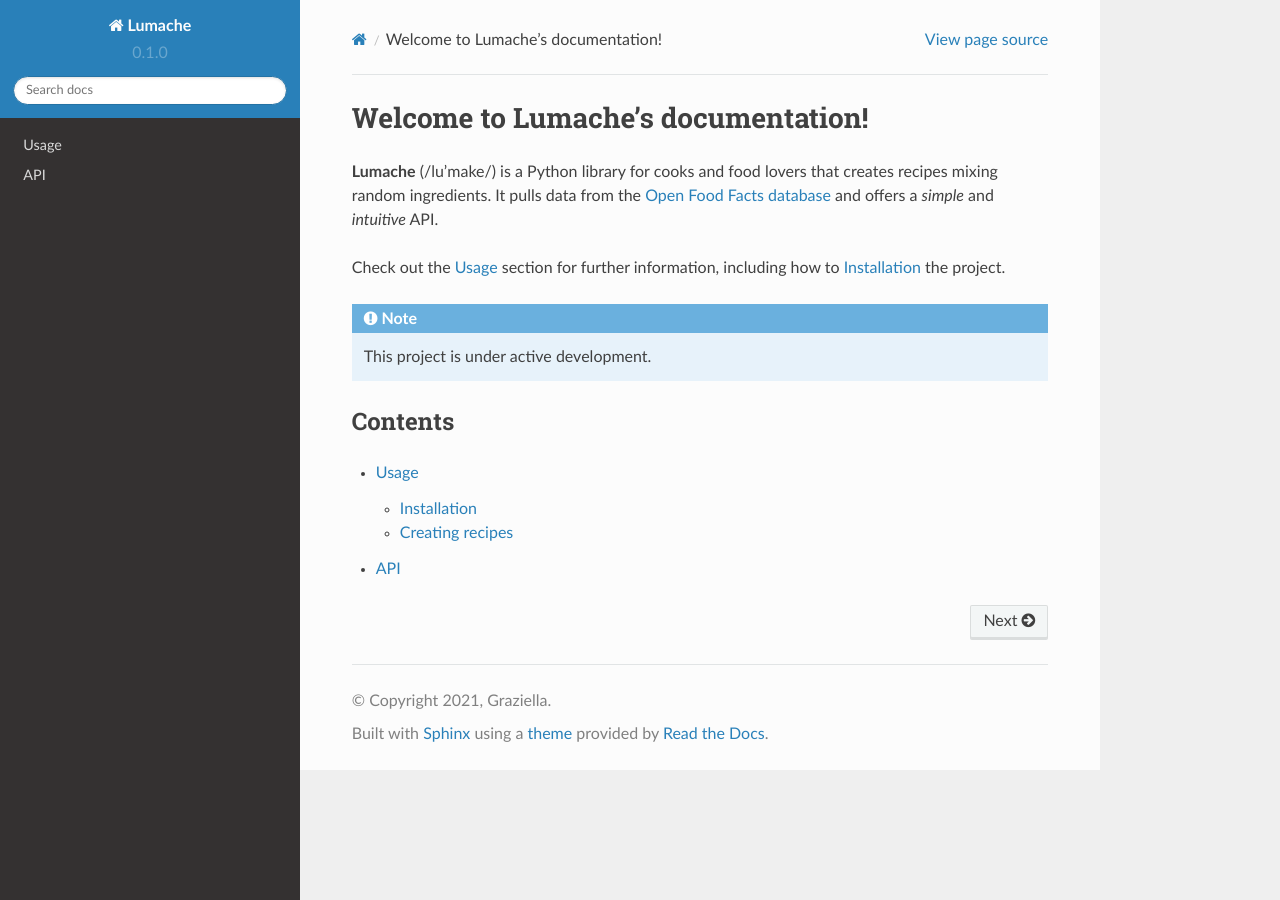
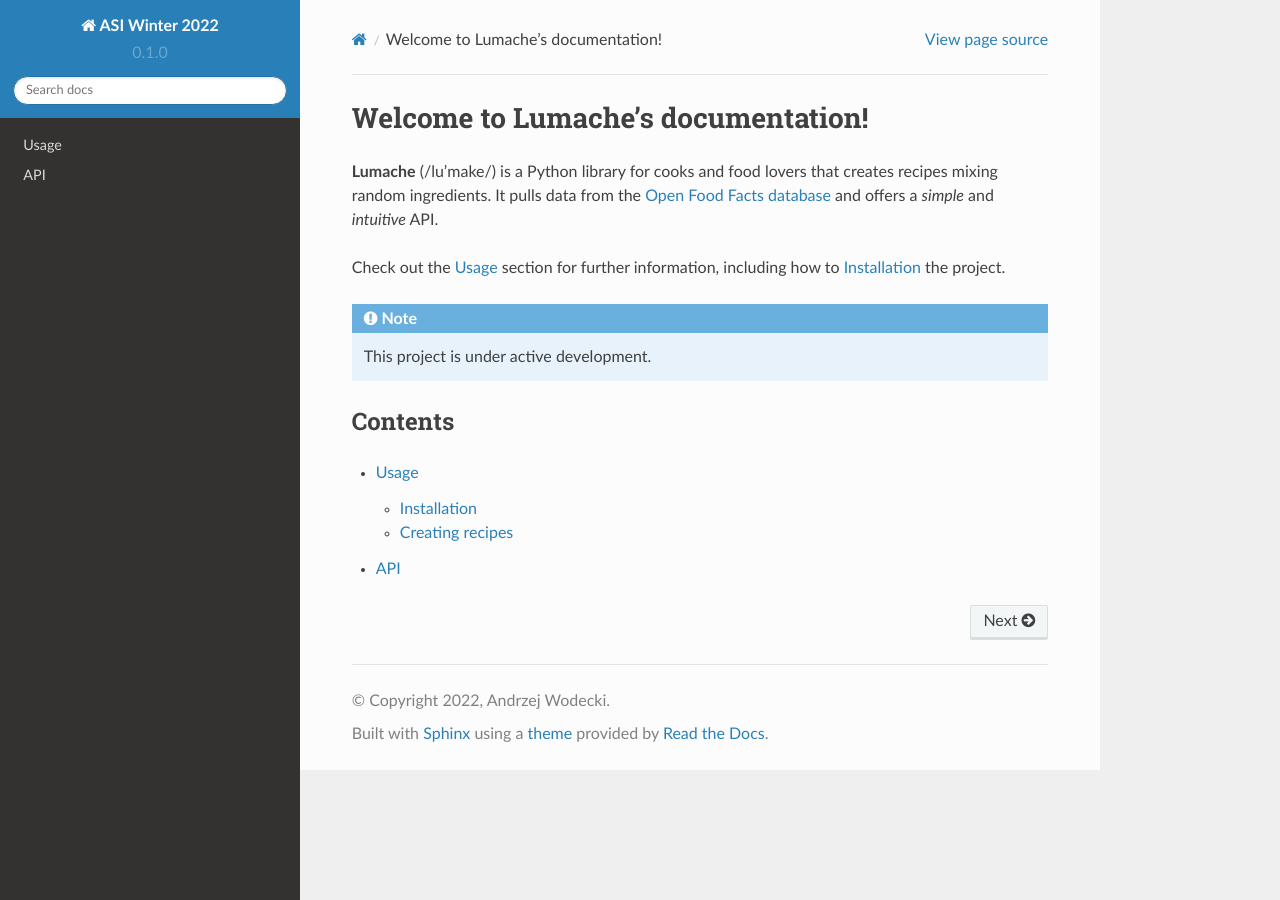
Before and after one commit to wodecki/ASI_Winter_2022, a Sphinx documentation site: the page built from docs/source/index.rst, in a window 1280 px wide. Built offline with Sphinx 7.4.7 and the Read the Docs theme 2.0.0, drawn with Linux system fonts in a browser that asks for light colours.

Commit message:
Update conf.py

```diff
--- a/docs/source/conf.py
+++ b/docs/source/conf.py
@@ -2,8 +2,8 @@
 
 # -- Project information
 
-project = 'Lumache'
-copyright = '2021, Graziella'
+project = 'ASI Winter 2022'
+copyright = '2022, Andrzej Wodecki'
 author = 'Graziella'
 
 release = '0.1'
```
